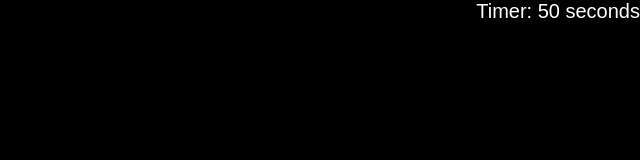
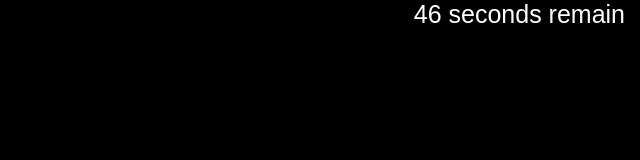
Before and after one commit to Minotaurius/JavaScript_Quiz, a plain HTML site: page quiz.html in a window 1280 px wide. Shown: the whole page, without its empty margins (640-1280 px from the left). Drawn offline with Linux system fonts and the light colour scheme.

Commit message:
Uploading working timer for quiz page

```diff
--- a/assets/quiz.js
+++ b/assets/quiz.js
@@ -0,0 +1,11 @@
+// Creating timer to sit in top right corner
+var quizTimer = 50
+var countdown = setInterval(function() {
+    if(quizTimer <= 0) {
+        clearInterval(countdown);
+        document.getElementById('#timer').innerText = "Time's up!";
+    } else {
+        document.getElementById('#timer').innerText = quizTimer + ' seconds remain';
+    }
+    quizTimer --;
+}, 1000);
--- a/assets/style.css
+++ b/assets/style.css
@@ -37,6 +37,8 @@ ul a:hover{
 
 header section {
     text-align: right;
+    padding-right: 15px;
+    font-size: 25px;
 }
 
 .container {
@@ -58,3 +60,7 @@ header section {
     justify-content: center;
     align-items: center;
 }
+
+#timer {
+    padding-right: 20px;
+}
--- a/quiz.html
+++ b/quiz.html
@@ -9,8 +9,7 @@
 </head>
 <body>
     <header>
-        <section>
-            Timer: 50 seconds
+        <section id="#timer">
         </section>
     </header>
 
```
